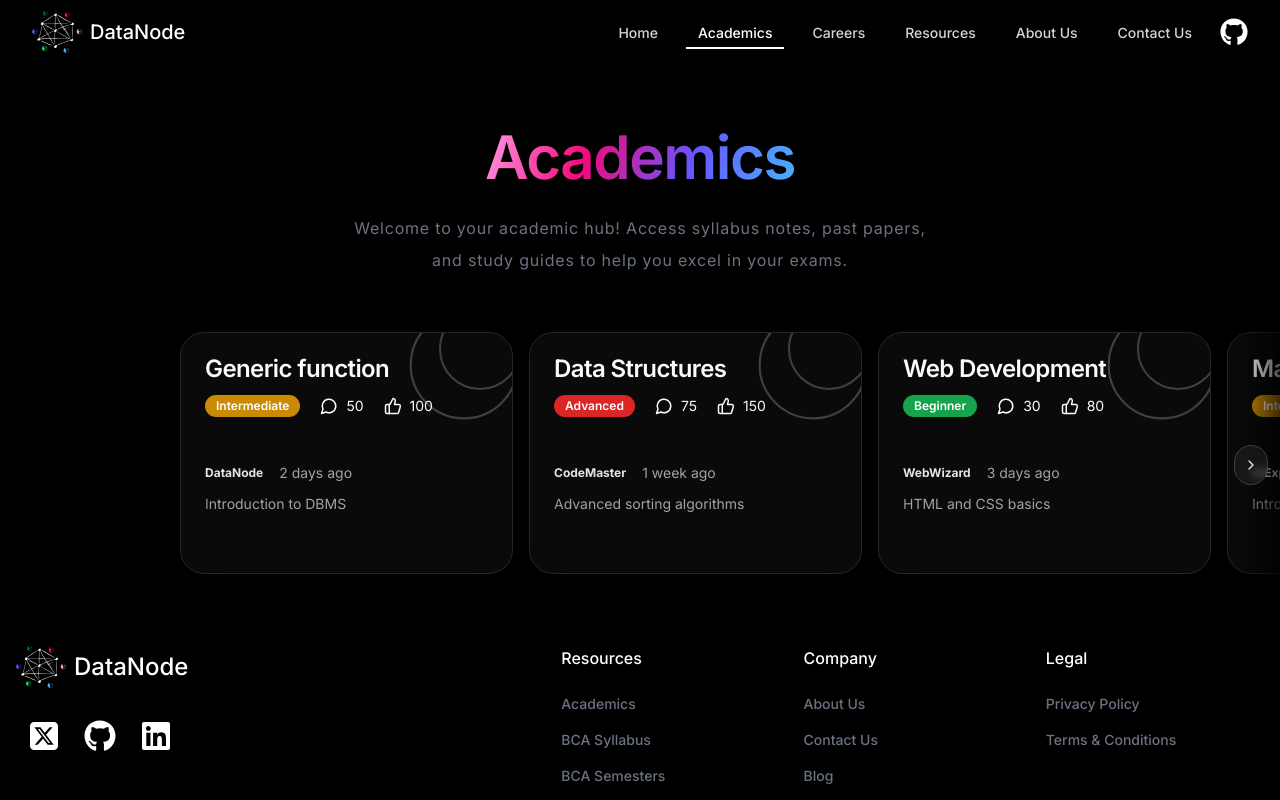
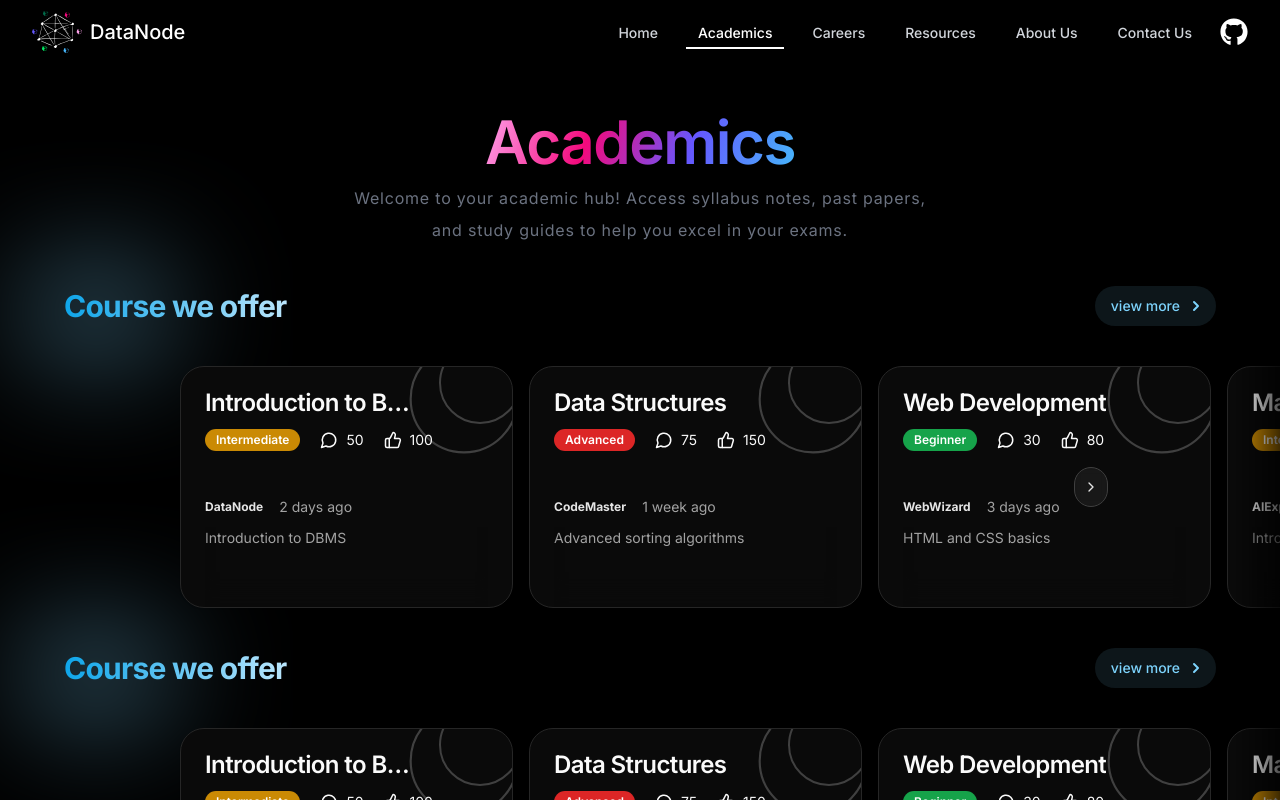
Before and after one commit to Ankit-2145/DataNode, a Next.js app: page /academics in a window 1280 px wide. Shown: the top 800 px of the page. Built offline with nearby package versions, Linux system fonts and the light colour scheme.

Commit message:
cards section optimization

```diff
--- a/src/app/academics/page.tsx
+++ b/src/app/academics/page.tsx
@@ -2,14 +2,15 @@
 
 import React from "react";
 import CardSection from "@/components/academics-ui/CardSection";
-import { ChevronRight } from "lucide-react";
+import CardsHeading from "@/components/academics-ui/CardsHeading";
 
 export default function about() {
   return (
     <>
       <main className="overflow-hidden">
+        {/* Page Heading */}
         <div className="flex flex-col items-center">
-          <h4 className="text-6xl leading-normal mt-28 text-transparent bg-clip-text bg-custom-gradient tracking-tight text-center font-semibold">
+          <h4 className="text-4xl md:text-6xl leading-normal mt-28 text-transparent bg-clip-text bg-custom-gradient tracking-tight text-center font-semibold">
             Academics
           </h4>
           <p className="text-base text-center max-w-sm md:max-w-xl tracking-wider leading-8 mt-2.5 mb-10 text-gray-500">
@@ -17,21 +18,20 @@ export default function about() {
             and study guides to help you excel in your exams.
           </p>
         </div>
+        {/* Card Heading */}
+        <CardsHeading
+          title="Course we offer"
+          url="/view-more"
+          text="view more"
+        />
 
-        {/* <div className="container flex items-center justify-between gap-3 px-4 pt-5">
-          <div>
-            <h2 className="relative text-3xl font-bold text-center tracking-tight bg-clip-text text-transparent select-none bg-gradient-to-r from-sky-500 to-sky-500 dark:from-sky-500 dark:to-sky-200 pl-0 md:pl-40">
-              <div className="absolute -left-8 -z-10 h-12 w-32 rounded-full blur-3xl dark:bg-sky-300 bg-sky-600/50"></div>
-              Great for Beginners
-            </h2>
-          </div>
-          <div>
-            <button className="inline-flex justify-center text-sm font-medium transition-colors focus-visible:outline-none focus-visible:ring-2 focus-visible:ring-ring disabled:opacity-50 disabled:cursor-not-allowed ring-offset-background h-10 px-4 group items-center whitespace-nowrap rounded-full py-2 pl-4 pr-3 backdrop-blur-sm bg-sky-500/10 text-sky-700 hover:text-sky-700 dark:text-sky-300 dark:bg-sky-300/10 hover:bg-sky-500/20 dark:hover:bg-sky-300/20">
-              view more
-              <ChevronRight className="ml-2 h-4 w-4 stroke-[3] duration-300 group-hover:translate-x-1" />
-            </button>
-          </div>
-        </div> */}
+        <CardSection />
+        <CardsHeading
+          title="Course we offer"
+          url="/view-more"
+          text="view more"
+        />
+
         <CardSection />
       </main>
     </>
--- a/src/components/academics-ui/CardSection.tsx
+++ b/src/components/academics-ui/CardSection.tsx
@@ -19,6 +19,7 @@ interface CardProps {
   author: string;
   date: string;
   description: string;
+  url: string;
 }
 
 const DifficultyColors = {
@@ -35,9 +36,10 @@ const Cards: React.FC<CardProps> = ({
   author,
   date,
   description,
+  url,
 }) => (
   <Link
-    href="/"
+    href={url}
     className="group snap-center focus:outline-none sm:w-[330px] xl:w-[333px]"
   >
     <Card className="group/card rounded-3xl bg-card relative overflow-hidden duration-300 sm:min-w-[300px] xl:min-w-[333px] hover:shadow-[0_0_10px_rgba(56,189,248)] focus:shadow-[0_0_10px_rgba(56,189,248)] dark:hover:shadow-[0_0_10px_rgba(56,189,248)] dark:focus:shadow-[0_0_10px_rgba(56,189,248)] border border-rgba(56,189,248) dark:hover:border-sky-400 my-4">
@@ -88,13 +90,14 @@ const Cards: React.FC<CardProps> = ({
 
 const cardData: CardProps[] = [
   {
-    title: "Generic function",
+    title: "Introduction to BCA",
     difficulty: "Intermediate",
     comments: 50,
     likes: 100,
     author: "DataNode",
     date: "2 days ago",
     description: "Introduction to DBMS",
+    url: "/BCA/getting-started",
   },
   {
     title: "Data Structures",
@@ -104,6 +107,7 @@ const cardData: CardProps[] = [
     author: "CodeMaster",
     date: "1 week ago",
     description: "Advanced sorting algorithms",
+    url: "/BCA/getting-started",
   },
   {
     title: "Web Development",
@@ -113,6 +117,7 @@ const cardData: CardProps[] = [
     author: "WebWizard",
     date: "3 days ago",
     description: "HTML and CSS basics",
+    url: "/BCA/getting-started",
   },
   {
     title: "Machine Learning",
@@ -122,6 +127,7 @@ const cardData: CardProps[] = [
     author: "AIExpert",
     date: "5 days ago",
     description: "Introduction to Neural Networks",
+    url: "/BCA/getting-started",
   },
   {
     title: "Data Structures",
@@ -131,6 +137,7 @@ const cardData: CardProps[] = [
     author: "StructureGuru",
     date: "1 day ago",
     description: "Trees and Graphs",
+    url: "/BCA/getting-started",
   },
   {
     title: "Python Programming",
@@ -140,6 +147,7 @@ const cardData: CardProps[] = [
     author: "PythonPro",
     date: "4 days ago",
     description: "Python fundamentals",
+    url: "/BCA/getting-started",
   },
 ];
 
@@ -191,13 +199,11 @@ export default function CardSection() {
 
   return (
     <section
-      className={`relative w-full ${
-        showLeftShadow ? "mx-0" : "mx-5"
-      }`}
+      className={`relative w-full pt-6 ${showLeftShadow ? "mx-0" : "mx-5"}`}
     >
       <div className="relative">
         <div
-          className={`hidden md:block absolute left-0 top-0 bottom-0 w-16 bg-gradient-to-r from-background to-transparent z-10 pointer-events-none transition-opacity duration-300 ${
+          className={`absolute left-0 top-0 bottom-0 w-16 bg-gradient-to-r from-background to-transparent z-10 pointer-events-none transition-opacity duration-300 ${
             showLeftShadow ? "opacity-100" : "opacity-0"
           }`}
         ></div>
@@ -217,7 +223,7 @@ export default function CardSection() {
       </div>
       <Button
         onClick={() => scroll("left")}
-        className={`hidden md:block absolute left-2 top-1/2 bg-neutral-200/50 dark:bg-neutral-800/50 border border-neutral-300 dark:border-neutral-700 backdrop-blur-sm -translate-y-1/2 rounded-full p-2 md:left-4 lg:left-8 z-20 transition-opacity duration-300 ${
+        className={`hidden md:block absolute left-2 top-1/2 bg-neutral-200/50 dark:bg-neutral-800/50 border border-neutral-300 dark:border-neutral-700 backdrop-blur-sm -translate-y-1/2 mx-40 rounded-full p-2 md:left-4 lg:left-8 z-20 transition-opacity duration-300 ${
           showLeftShadow ? "opacity-100" : "opacity-0 pointer-events-none"
         }`}
         aria-label="Scroll carousel left"
@@ -227,7 +233,7 @@ export default function CardSection() {
       </Button>
       <Button
         onClick={() => scroll("right")}
-        className={`hidden md:block absolute right-2 top-1/2 bg-neutral-200/50 dark:bg-neutral-800/50 border border-neutral-300 dark:border-neutral-700 backdrop-blur-sm -translate-y-1/2 rounded-full p-2 md:right-4 lg:right-8 z-20 transition-opacity duration-300 ${
+        className={`hidden md:block absolute right-2 top-1/2 bg-neutral-200/50 dark:bg-neutral-800/50 border border-neutral-300 dark:border-neutral-700 backdrop-blur-sm -translate-y-1/2 mx-40 rounded-full p-2 md:right-4 lg:right-8 z-20 transition-opacity duration-300 ${
           showRightShadow ? "opacity-100" : "opacity-0 pointer-events-none"
         }`}
         aria-label="Scroll carousel right"
--- a/src/components/academics-ui/Cards.tsx
+++ /dev/null
@@ -1,84 +0,0 @@
-import React from "react";
-import { MessageCircle, ThumbsUp, Circle } from "lucide-react";
-import { Badge } from "@/components/ui/badge";
-import {
-  Card,
-  CardContent,
-  CardFooter,
-  CardHeader,
-  CardTitle,
-} from "@/components/ui/card";
-import Link from "next/link";
-
-interface ChallengeCardProps {
-  title: string;
-  difficulty: string;
-  comments: number;
-  likes: number;
-  author: string;
-  date: string;
-  description: string;
-}
-
-export default function Cards({
-  title,
-  difficulty,
-  comments,
-  likes,
-  author,
-  date,
-  description,
-}: ChallengeCardProps) {
-  return (
-    <>
-      <Link
-        href="/"
-        className="group snap-center focus:outline-none sm:w-[330px] xl:w-[333px]"
-      >
-        <Card className="group/card rounded-3xl hover:bg-card-hovered relative overflow-hidden duration-300 sm:min-w-[300px] xl:min-w-[333px] hover:shadow-beginner focus:shadow-[#86cae9] dark:hover:shadow-[#86cae9] dark:focus:shadow-[#86cae9] dark:hover:border-[#86cae9] hover:shadow-[#86cae9] dark:focus:border-difficulty-beginner-dark focus:border-difficulty-beginner">
-          <Circle className="group-hover/card:text-difficulty-beginner dark:group-hover/card:text-difficulty-beginner-dark absolute -right-4 -top-8 h-24 w-24 origin-top-right stroke-[0.5] text-black/10 duration-300 group-hover/card:scale-90 dark:text-white/10" />
-          <Circle className="group-hover/card:text-difficulty-beginner dark:group-hover/card:text-difficulty-beginner-dark absolute -right-4 -top-8 h-32 w-32 origin-top-right stroke-[0.4] text-black/10 duration-500 group-hover/card:scale-90 dark:text-white/10" />
-
-          <CardHeader className="space-y-1.5 p-6 relative flex flex-col items-start gap-1 py-5">
-            <CardTitle className="font-semibold tracking-tight max-w-[75%] truncate text-2xl duration-300">
-              {title}
-            </CardTitle>
-            <div className="flex items-center gap-5 text-center duration-300">
-              <Badge
-                variant="secondary"
-                className="bg-sky-600 text-white dark:bg-difficulty-beginner-dark"
-              >
-                {difficulty}
-              </Badge>
-              <div className="flex items-center gap-2 text-sm">
-                <MessageCircle size={18} />
-                {comments}
-              </div>
-              <div className="flex items-center gap-2 text-sm">
-                <ThumbsUp size={18} />
-                {likes}
-              </div>
-            </div>
-          </CardHeader>
-
-          <CardContent className="relative flex flex-col justify-between gap-2 rounded-xl p-6 pb-0 duration-300">
-            <div className="flex items-center gap-2">
-              <div className="-ml-[0.33rem] flex h-auto w-fit items-center whitespace-nowrap rounded-full bg-transparent py-1 pl-[0.33rem] pr-2 text-xs font-bold text-neutral-700 duration-300 hover:bg-black/10 dark:text-white dark:hover:bg-white/20">
-                {author}
-              </div>
-              <div className="text-muted-foreground whitespace-nowrap text-sm">
-                {date}
-              </div>
-            </div>
-            <div className="text-muted-foreground text-sm relative h-20 pb-4 leading-[1.425rem]">
-              <div className="pointer-events-none absolute inset-0 h-full w-full shadow-[inset_0_-1.5rem_1rem_-0.5rem_hsl(var(--card))] duration-300 group-hover/card:shadow-[inset_0_-1.5rem_1rem_-0.5rem_hsl(var(--card-hovered))] group-focus:shadow-[inset_0_-1.5rem_1rem_-0.5rem_hsl(var(--card-hovered))]"></div>
-              <p className="mb-4 overflow-hidden text-ellipsis">
-                {description}
-              </p>
-            </div>
-          </CardContent>
-        </Card>
-      </Link>
-    </>
-  );
-}
--- /dev/null
+++ b/src/components/academics-ui/CardsHeading.tsx
@@ -0,0 +1,36 @@
+"use client";
+
+import React from "react";
+import { ChevronRight } from "lucide-react";
+import Link from "next/link";
+
+const CardsHeading = ({
+  title,
+  url,
+  text,
+}: {
+  title: string;
+  url: string;
+  text: string;
+}) => {
+  return (
+    <div className="flex justify-between items-center md:max-w-6xl px-4 mx-auto md:px-0 gap-3">
+      <div>
+        <h2 className="relative text-3xl font-bold tracking-tight bg-clip-text text-transparent select-none bg-gradient-to-r dark:from-sky-500 dark:to-sky-200">
+          <div className="absolute -left-8 -z-10 h-12 w-32 rounded-full blur-3xl dark:bg-sky-300"></div>
+          {title}
+        </h2>
+      </div>
+      <div>
+        <Link href={url}>
+          <button className="inline-flex justify-center text-sm font-medium transition-colors focus-visible:outline-none focus-visible:ring-2 focus-visible:ring-ring disabled:opacity-50 disabled:cursor-not-allowed ring-offset-background h-10 px-4 group items-center whitespace-nowrap rounded-full py-2 pl-4 pr-3 backdrop-blur-sm bg-sky-500/10 text-sky-700 hover:text-sky-700 dark:text-sky-300 dark:bg-sky-300/10 hover:bg-sky-500/20 dark:hover:bg-sky-300/20">
+            {text}
+            <ChevronRight className="ml-2 h-4 w-4 stroke-[3] duration-300 group-hover:translate-x-1" />
+          </button>
+        </Link>
+      </div>
+    </div>
+  );
+};
+
+export default CardsHeading;
```
